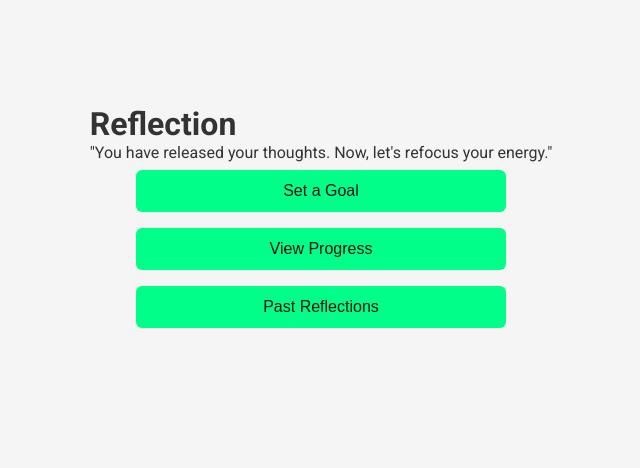
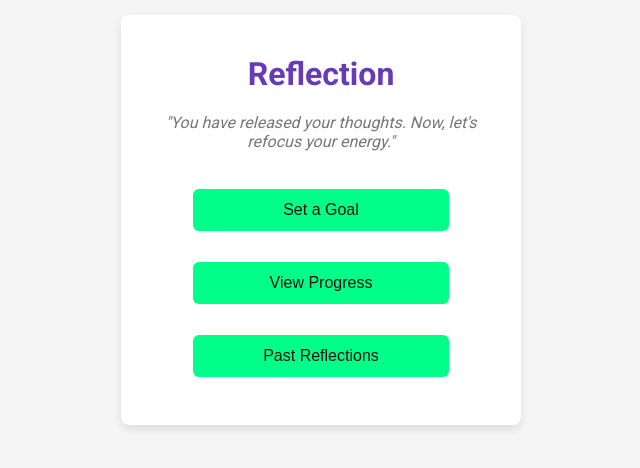
Before and after one commit to Eazy-like/StillSpill, a plain HTML site: page reflection.html in a window 1280 px wide. Shown: the part 180-648 px from the top of the page, without its empty margins (319-959 px from the left). Drawn offline with Linux system fonts and the light colour scheme.

Commit message:
reflection.html

```diff
--- a/reflection.html
+++ b/reflection.html
@@ -5,8 +5,78 @@
     <meta name="viewport" content="width=device-width, initial-scale=1.0">
     <title>StillSpill - Reflection</title>
     <link rel="stylesheet" href="styles.css">
+    <style>
+        /* Basic Styling - Move to your styles.css */
+        body {
+            font-family: 'Roboto', sans-serif;
+            background-color: #f5f5f5;
+            color: #333;
+            display: flex;
+            justify-content: center;
+            align-items: center;
+            min-height: 100vh;
+            margin: 0;
+        }
+
+        .container {
+            background-color: #fff;
+            padding: 40px;
+            border-radius: 8px;
+            box-shadow: 0 4px 8px rgba(0, 0, 0, 0.1);
+            text-align: center;
+            width: 400px; /* Adjust as needed */
+        }
+
+        h1 {
+            color: #673ab7;
+            margin-bottom: 20px;
+        }
+
+        .reflection-text {
+            font-style: italic;
+            color: #757575;
+            margin-bottom: 30px;
+        }
+
+        .options {
+            display: flex;
+            flex-direction: column;
+            gap: 15px;
+        }
+
+        button {
+            background-color: #673ab7;
+            color: #ffffff;
+            padding: 12px 20px;
+            border: none;
+            border-radius: 4px;
+            cursor: pointer;
+            font-size: 16px;
+            transition: background-color 0.3s ease;
+            width: 100%;
+        }
+
+        button:hover {
+            background-color: #512da8;
+        }
+
+        /* Improved Styling for better user experience */
+        .options button {
+            transition: transform 0.2s ease, box-shadow 0.2s ease; /* Smooth transitions */
+        }
+        .options button:hover {
+            transform: translateY(-2px); /* Slight lift on hover */
+            box-shadow: 0 2px 5px rgba(0, 0, 0, 0.2); /* More pronounced shadow */
+        }
+
+        .options button:active {
+            transform: translateY(0); /* Reset transform on click */
+            box-shadow: 0 1px 3px rgba(0, 0, 0, 0.15); /* Smaller shadow on click */
+        }
+
+    </style>
 </head>
-<body class="light-theme">
+<body>
 
     <div class="container">
         <h1>Reflection</h1>
```
